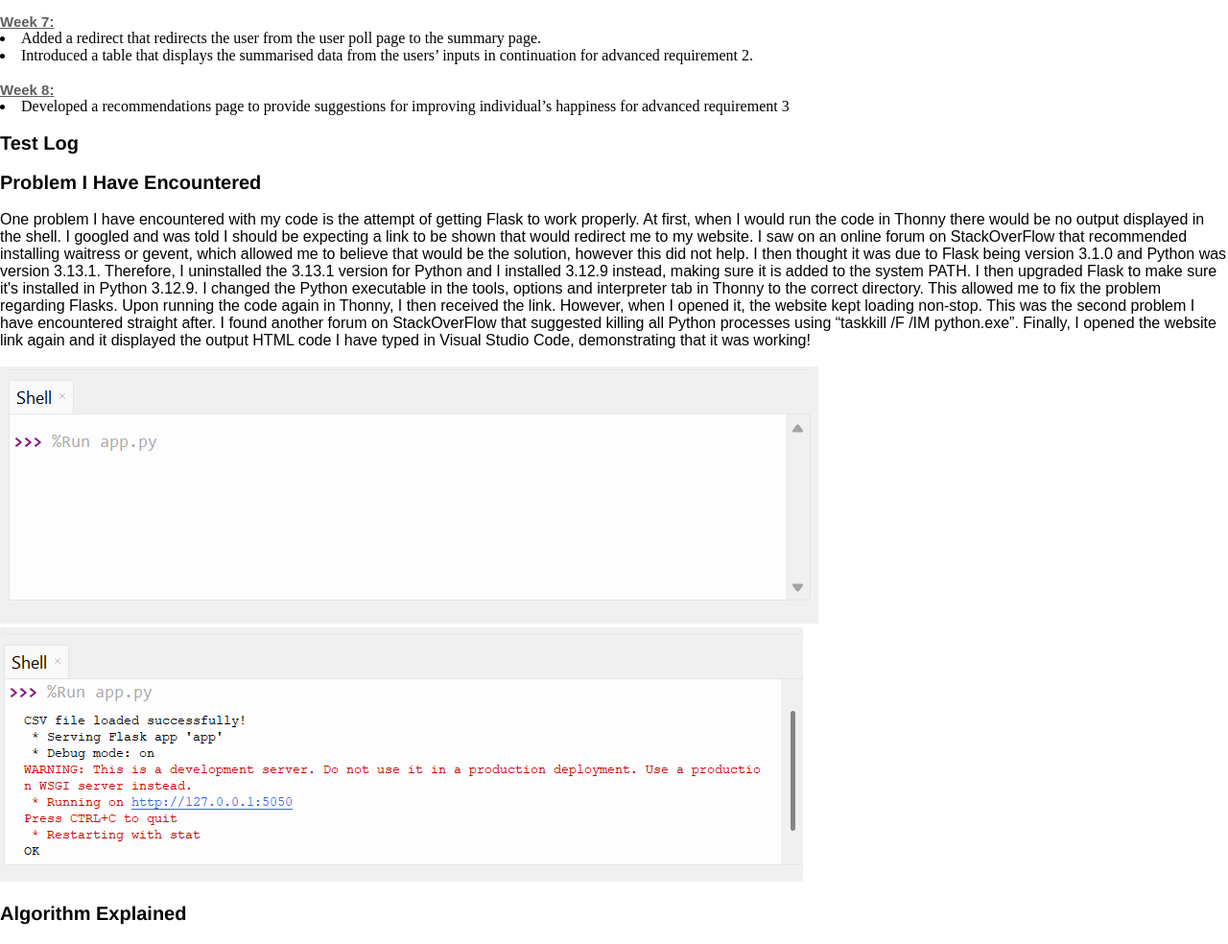
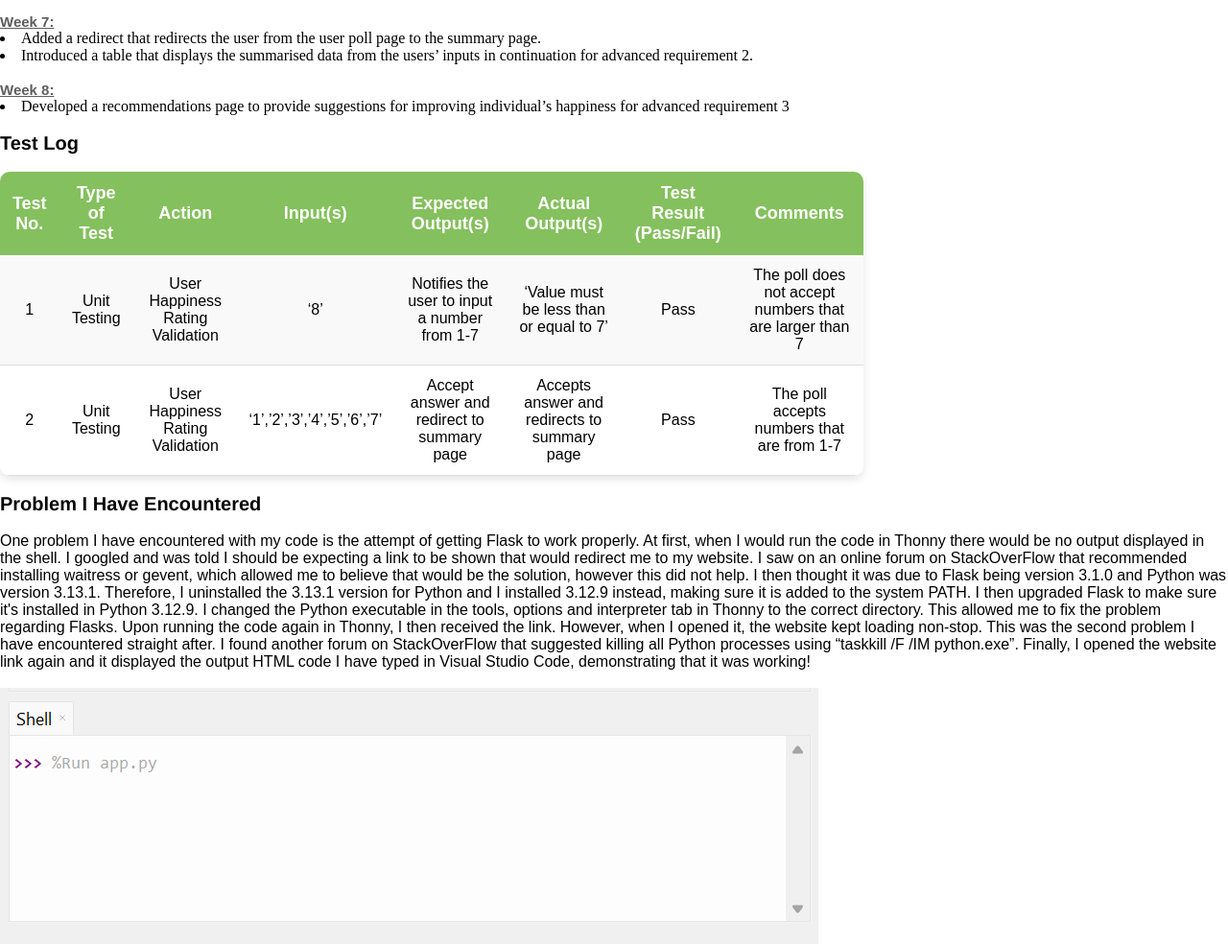
Before and after one commit to eithneh296/LC-Coursework-Project, a Flask app: template Coursework-New/Report/templates/create.html in a window 1280 px wide. Shown: the part 728-1712 px from the top of the page at 96% size. Run offline with Flask 3, Linux system fonts and the light colour scheme; the template is opened without the code that fills it, so the values that code supplies are empty.

Commit message:
Add files via upload

```diff
--- a/Coursework-New/Artefact/app.py
+++ b/Coursework-New/Artefact/app.py
@@ -9,7 +9,7 @@
 # creating a flask web application
 app = Flask(__name__)
 
-# loading csv file with print error handling messages
+# loading csv file
 data_file = '2018-Happiness-Index-Cleaned.csv'
 if os.path.isfile(data_file):
     df = pd.read_csv(data_file)
@@ -68,7 +68,7 @@
 
     df['Continent'] = df['Country or region'].apply(assign_continent)
 
-    # creating checkboxes for selected continents
+    # creating checkboxes for filtering continents
     selected_continents = request.form.getlist('continents') if request.method == 'POST' else list(df['Continent'].unique())
     filtered_df = df[df['Continent'].isin(selected_continents)]
 
@@ -129,7 +129,6 @@
     user_df = pd.read_csv(csv_file)
     user_df['Score'] = pd.to_numeric(user_df['Score'], errors='coerce')
 
-    # matching actual happiness scores
     if df is not None:
         df['Country or region'] = df['Country or region'].str.lower()
 
--- a/Coursework-New/Artefact/static/poll.js
+++ b/Coursework-New/Artefact/static/poll.js
@@ -2,19 +2,16 @@
     const form = document.getElementById("poll-form");
 
     form.addEventListener("submit", function(event) {
-        // Get user inputs
         const country = document.querySelector("input[name='Country']").value.trim();
-        const happinessResponse = document.querySelector("input[name='happy']:checked");  // Fixed
+        const happinessResponse = document.querySelector("input[name='happy']:checked");
         const score = document.querySelector("input[name='Score']").value.trim();
 
-        // Validate inputs
         if (!country || !happinessResponse || !score) {
             alert("Please answer all questions before submitting.");
             event.preventDefault();
             return;
         }
 
-        // Ensure score is between 1-7
         const scoreValue = parseInt(score, 7);
         if (isNaN(scoreValue) || scoreValue < 1 || scoreValue > 7) {
             alert("Please enter a valid happiness score between 1-7.");
--- a/Coursework-New/Report/templates/create.html
+++ b/Coursework-New/Report/templates/create.html
@@ -64,6 +64,40 @@
         <h2>Test Log</h2>
         <br>
 
+        <table>
+            <tr>
+                <th>Test No.</th>
+                <th>Type of Test</th>
+                <th>Action</th>
+                <th>Input(s)</th>
+                <th>Expected Output(s)</th>
+                <th>Actual Output(s)</th>
+                <th>Test Result (Pass/Fail)</th>
+                <th>Comments</th>
+            </tr>
+            <tr>
+                <td>1</td>
+                <td>Unit Testing</td>
+                <td>User Happiness Rating Validation</td>
+                <td>‘8’</td>
+                <td>Notifies the user to input a number from 1-7</td>
+                <td>‘Value must be less than or equal to 7’</td>
+                <td>Pass</td>
+                <td>The poll does not accept numbers that are larger than 7</td>
+            </tr>
+            <tr>
+                <td>2</td>
+                <td>Unit Testing</td>
+                <td>User Happiness Rating Validation</td>
+                <td>‘1’,’2’,’3’,’4’,’5’,’6’,’7’</td>
+                <td>Accept answer and redirect to summary page</td>
+                <td>Accepts answer and redirects to summary page</td>
+                <td>Pass</td>
+                <td>The poll accepts numbers that are from 1-7</td>
+            </tr>
+        </table>
+        <br>
+
         <h2>Problem I Have Encountered</h2>
         <br>
         <p>One problem I have encountered with my code is the attempt of getting Flask to work properly. At first, when I would run the code in Thonny there would be no output displayed in the shell. I googled and was told I should be expecting a link to be shown that would redirect me to my website. I saw on an online forum on StackOverFlow that recommended installing waitress or gevent, which allowed me to believe that would be the solution, however this did not help. I then thought it was due to Flask being version 3.1.0 and Python was version 3.13.1. Therefore, I uninstalled the 3.13.1 version for Python and I installed 3.12.9 instead, making sure it is added to the system PATH. I then upgraded Flask to make sure it's installed in Python 3.12.9. I changed the Python executable in the tools, options and interpreter tab in Thonny to the correct directory. This allowed me to fix the problem regarding Flasks. Upon running the code again in Thonny, I then received the link. However, when I opened it, the website kept loading non-stop. This was the second problem I have encountered straight after. I found another forum on StackOverFlow that suggested killing all Python processes using “taskkill /F /IM python.exe”. Finally, I opened the website link again and it displayed the output HTML code I have typed in Visual Studio Code, demonstrating that it was working!</p>
```
Also changed, not shown: Coursework-New/Report/templates/evaluation.html (+47 -0 lines), Coursework-New/Report/templates/plandesign.html (+8 -8 lines), Coursework-New/Report/static/img/Advanced Requirements.drawio.png (added).
